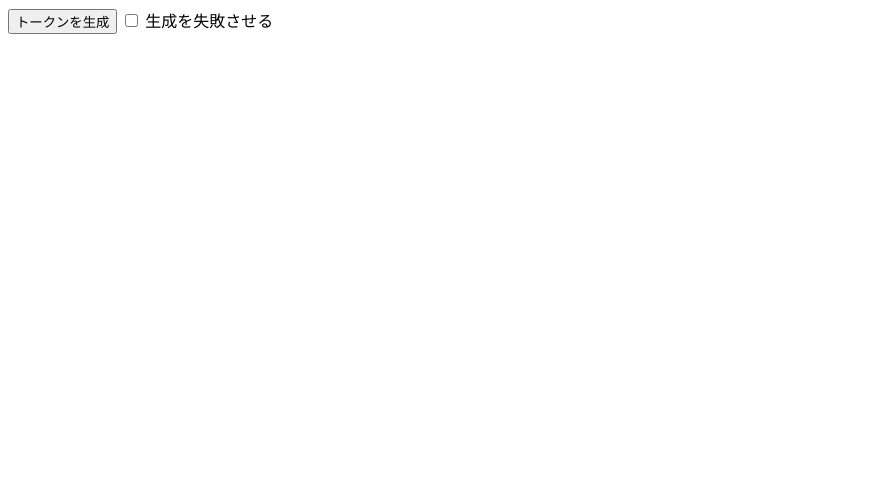
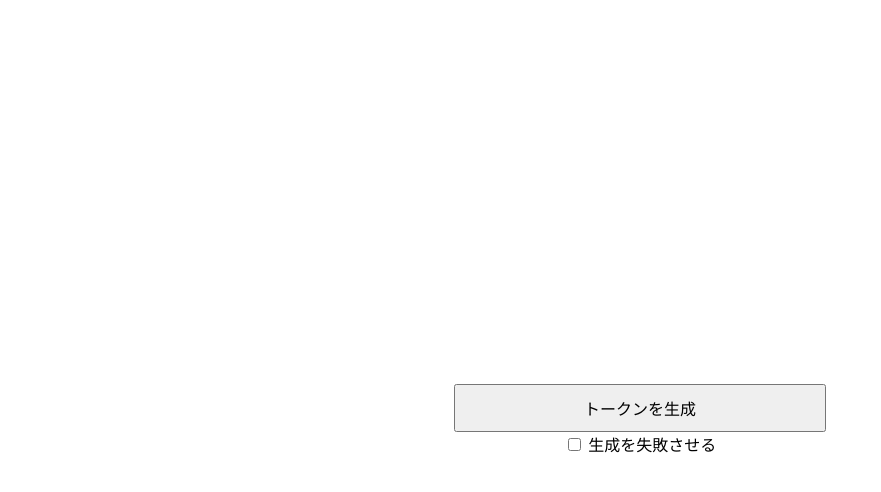
Before and after one commit to kamedamanman/token_project, a website: page public/index.html in a window 1280 px wide. Shown: the whole page, without its empty margins (0-881 px from the left). Drawn offline with Linux system fonts and the light colour scheme.

Commit message:
fix: レスポンシブに対応

```diff
--- a/public/index.html
+++ b/public/index.html
@@ -2,7 +2,9 @@
 <html lang="ja">
 <head>
     <meta charset="UTF-8">
+    <meta name="viewport" content="width=device-width, initial-scale=1.0">
     <title>Token Generator</title>
+    <link rel="stylesheet" href="styles.css">
 </head>
 <body>
     <button id="generateButton">トークンを生成</button>
--- /dev/null
+++ b/public/styles.css
@@ -0,0 +1,42 @@
+/* 基本スタイル */
+body {
+    font-family: Arial, sans-serif;
+    margin: 0;
+    padding: 20px;
+    display: flex;
+    flex-direction: column;
+    align-items: center;
+    justify-content: center;
+    height: 100vh;
+}
+
+button {
+    padding: 10px 20px;
+    font-size: 16px;
+    cursor: pointer;
+}
+
+h1 {
+    margin: 20px 0;
+}
+
+/* スマートフォン */
+@media (max-width: 600px) {
+    button {
+        width: 100%;
+    }
+}
+
+/* タブレット */
+@media (min-width: 601px) and (max-width: 1024px) {
+    button {
+        width: 50%;
+    }
+}
+
+/* デスクトップ */
+@media (min-width: 1025px) {
+    button {
+        width: 30%;
+    }
+}
```
Also changed, not shown: public/error.html (+2 -0 lines), public/success.html (+2 -0 lines).
